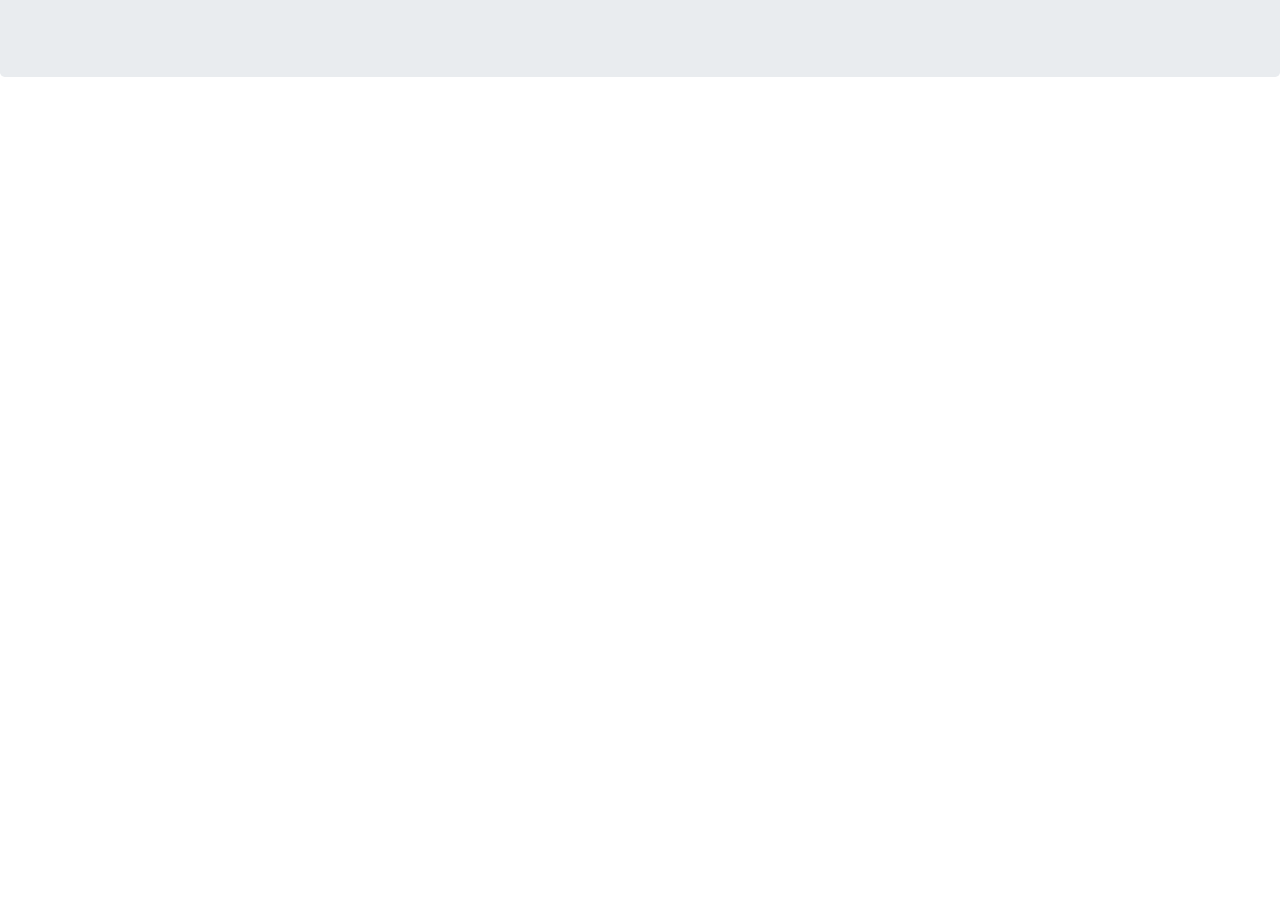
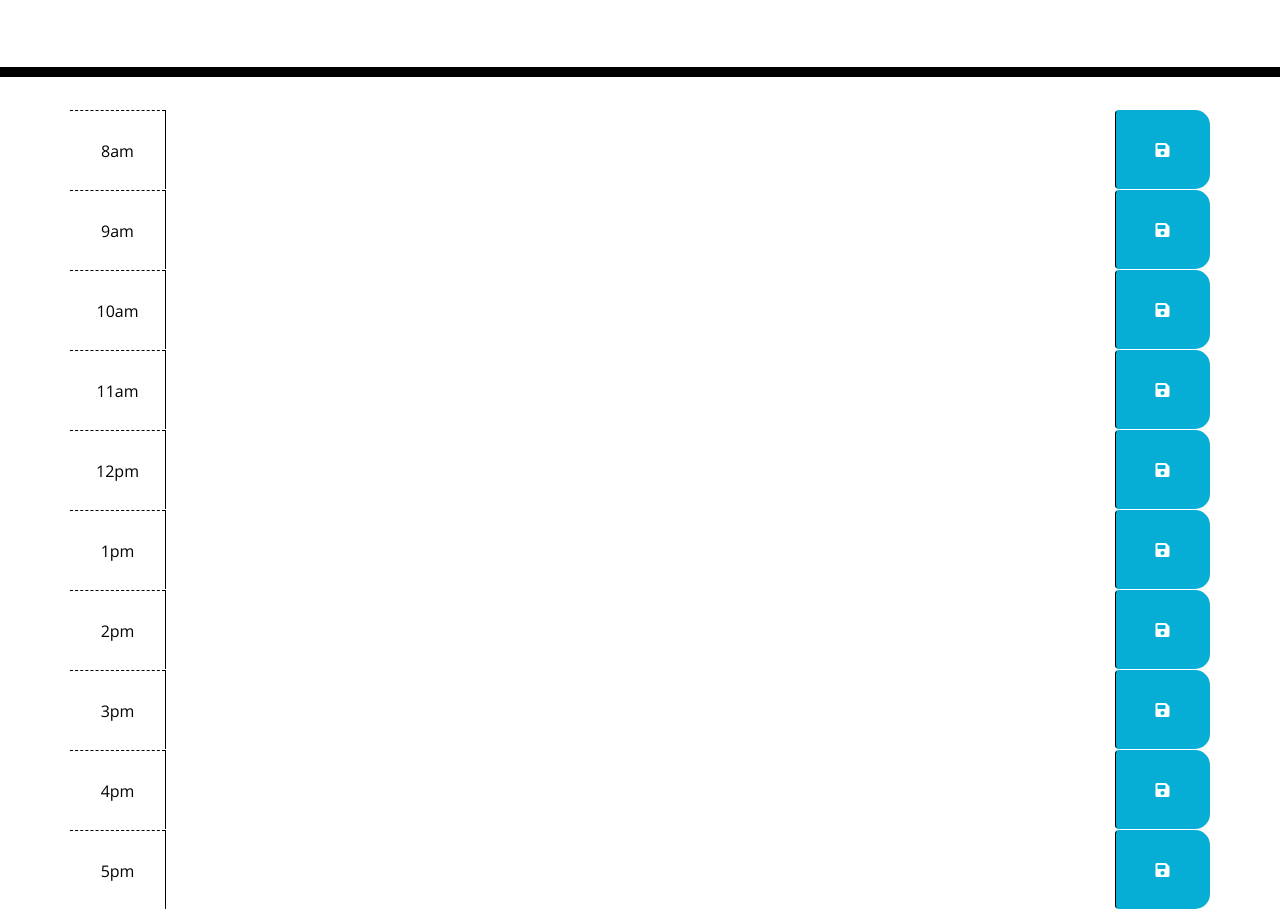
Before and after one commit to solohuck/DailyPlanner, a plain HTML site: page index.html in a window 1280 px wide. Shown: the part 191-1100 px from the top of the page. Before the commit the page ends 800 px from the top, so only its background shows below. Drawn offline with nearby package versions, Linux system fonts and the light colour scheme.

Commit message:
added html col, hour id, and description box

```diff
--- a/index.html
+++ b/index.html
@@ -1,24 +1,16 @@
 <!DOCTYPE html>
 <html lang="en">
+
+
 <head>
     <meta charset="UTF-8" />
     <meta name="viewport" content="width=device-width, initial-scale=1.0" />
     <meta http-equiv="X-UA-Compatible" content="ie=edge" />
-    <link
-      rel="stylesheet"
-      href="https://stackpath.bootstrapcdn.com/bootstrap/4.3.1/css/bootstrap.min.css"
-    />
-    <link
-      rel="stylesheet"
-      href="https://use.fontawesome.com/releases/v5.8.1/css/all.css"
-      integrity="sha384-50oBUHEmvpQ+1lW4y57PTFmhCaXp0ML5d60M1M7uH2+nqUivzIebhndOJK28anvf"
-      crossorigin="anonymous"
-    />
-    <link
-      href="https://fonts.googleapis.com/css?family=Open+Sans&display=swap"
-      rel="stylesheet"
-    />
-    <link rel="stylesheet" href="style.css" />
+    <link rel="stylesheet" href="https://stackpath.bootstrapcdn.com/bootstrap/4.3.1/css/bootstrap.min.css" />
+    <link rel="stylesheet" href="https://use.fontawesome.com/releases/v5.8.1/css/all.css"
+      integrity="sha384-50oBUHEmvpQ+1lW4y57PTFmhCaXp0ML5d60M1M7uH2+nqUivzIebhndOJK28anvf" crossorigin="anonymous" />
+    <link href="https://fonts.googleapis.com/css?family=Open+Sans&display=swap" rel="stylesheet" />
+    <link rel="stylesheet" href="./Develop/styl.css" />
     <title>Work Day Scheduler</title>
 </head>
 
@@ -28,11 +20,91 @@
     <p class="lead">A simple calendar app for scheduling your work day</p>
     <p id="currentDay" class="lead"></p>
   </header>
+
   <div class="container">
-      <!-- Timeblocks go here -->
+    <div id="hour8" class="row time-block">
+      <div class="col-md-1 hour">
+        8am
       </div>
-
+      <textarea class="col-md-10 description">
+      </textarea>
+      <button class="btn saveBtn col-md-1"><i class="fas fa-save"></i></button>
+    </div>
+    <div id="hour9" class="row time-block">
+      <div class="col-md-1 hour">
+        9am
+      </div>
+      <textarea class="col-md-10 description">
+      </textarea>
+      <button class="btn saveBtn col-md-1"><i class="fas fa-save"></i></button>
+    </div>
+    <div id="hour10" class="row time-block">
+      <div class="col-md-1 hour">
+        10am
+      </div>
+      <textarea class="col-md-10 description">
+      </textarea>
+      <button class="btn saveBtn col-md-1"><i class="fas fa-save"></i></button>
+    </div>
+    <div id="hour11" class="row time-block">
+      <div class="col-md-1 hour">
+        11am
+      </div>
+      <textarea class="col-md-10 description">
+      </textarea>
+      <button class="btn saveBtn col-md-1"><i class="fas fa-save"></i></button>
+    </div>
+    <div id="hour12" class="row time-block">
+      <div class="col-md-1 hour">
+        12pm
+      </div>
+      <textarea class="col-md-10 description">
+      </textarea>
+      <button class="btn saveBtn col-md-1"><i class="fas fa-save"></i></button>
+    </div>
+    <div id="hour13" class="row time-block">
+      <div class="col-md-1 hour">
+        1pm
+      </div>
+      <textarea class="col-md-10 description">
+      </textarea>
+      <button class="btn saveBtn col-md-1"><i class="fas fa-save"></i></button>
+    </div>
+    <div id="hour14" class="row time-block">
+      <div class="col-md-1 hour">
+        2pm
+      </div>
+      <textarea class="col-md-10 description">
+      </textarea>
+      <button class="btn saveBtn col-md-1"><i class="fas fa-save"></i></button>
+    </div>
+    <div id="hour15" class="row time-block">
+      <div class="col-md-1 hour">
+        3pm
+      </div>
+      <textarea class="col-md-10 description">
+      </textarea>
+      <button class="btn saveBtn col-md-1"><i class="fas fa-save"></i></button>
+    </div>
+    <div id="hour16" class="row time-block">
+      <div class="col-md-1 hour">
+        4pm
+      </div>
+      <textarea class="col-md-10 description">
+      </textarea>
+      <button class="btn saveBtn col-md-1"><i class="fas fa-save"></i></button>
+    </div>
+    <div id="hour17" class="row time-block">
+      <div class="col-md-1 hour">
+        5pm
+      </div>
+      <textarea class="col-md-10 description">
+      </textarea>
+      <button class="btn saveBtn col-md-1"><i class="fas fa-save"></i></button>
+    </div>
+  </div>
   <script src="https://cdnjs.cloudflare.com/ajax/libs/jquery/3.2.1/jquery.min.js"></script>
   <script src="https://cdnjs.cloudflare.com/ajax/libs/moment.js/2.24.0/moment.min.js"></script>
+  <script src="./Develop/script.js"></script>
 </body>
 </html>
```
Lines whose indentation alone changed are shown as unchanged.
